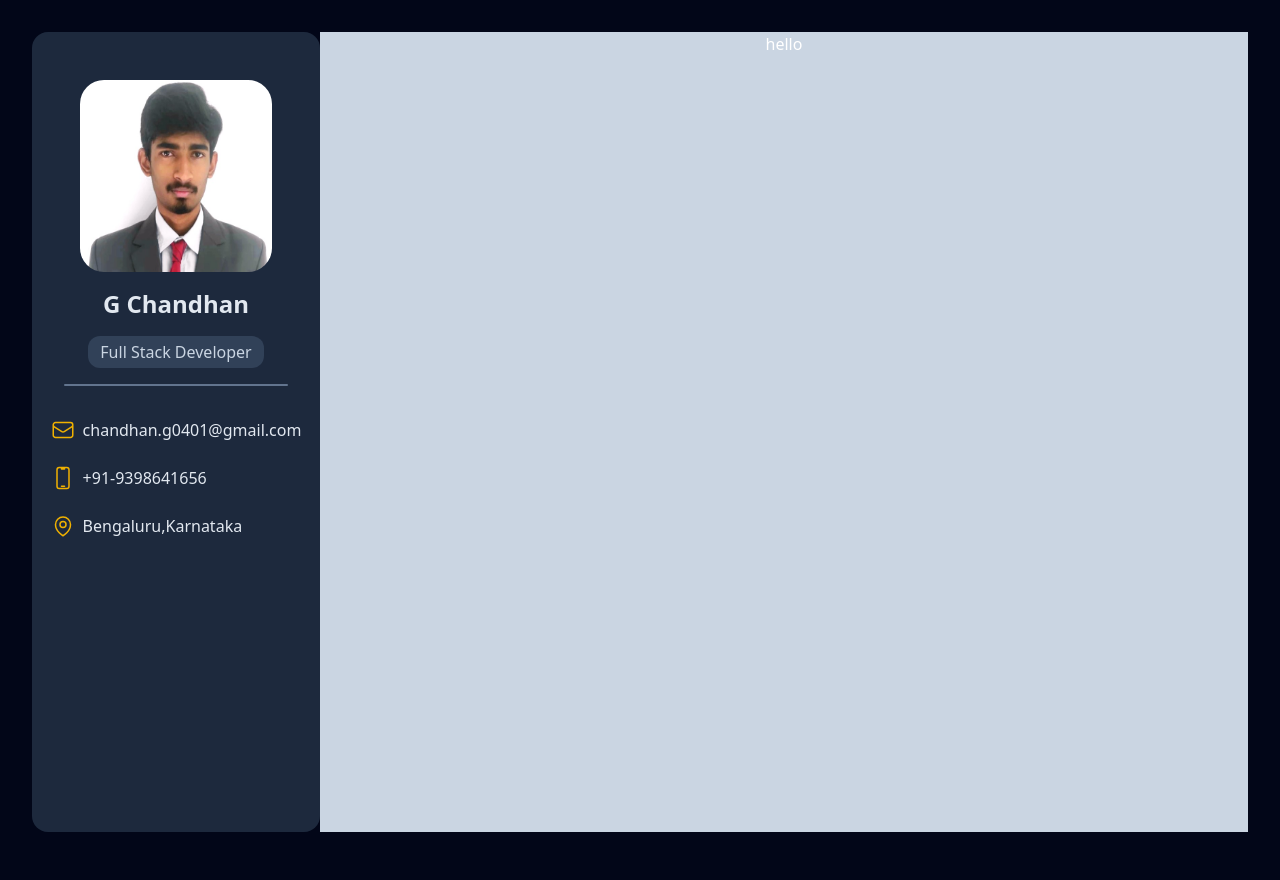
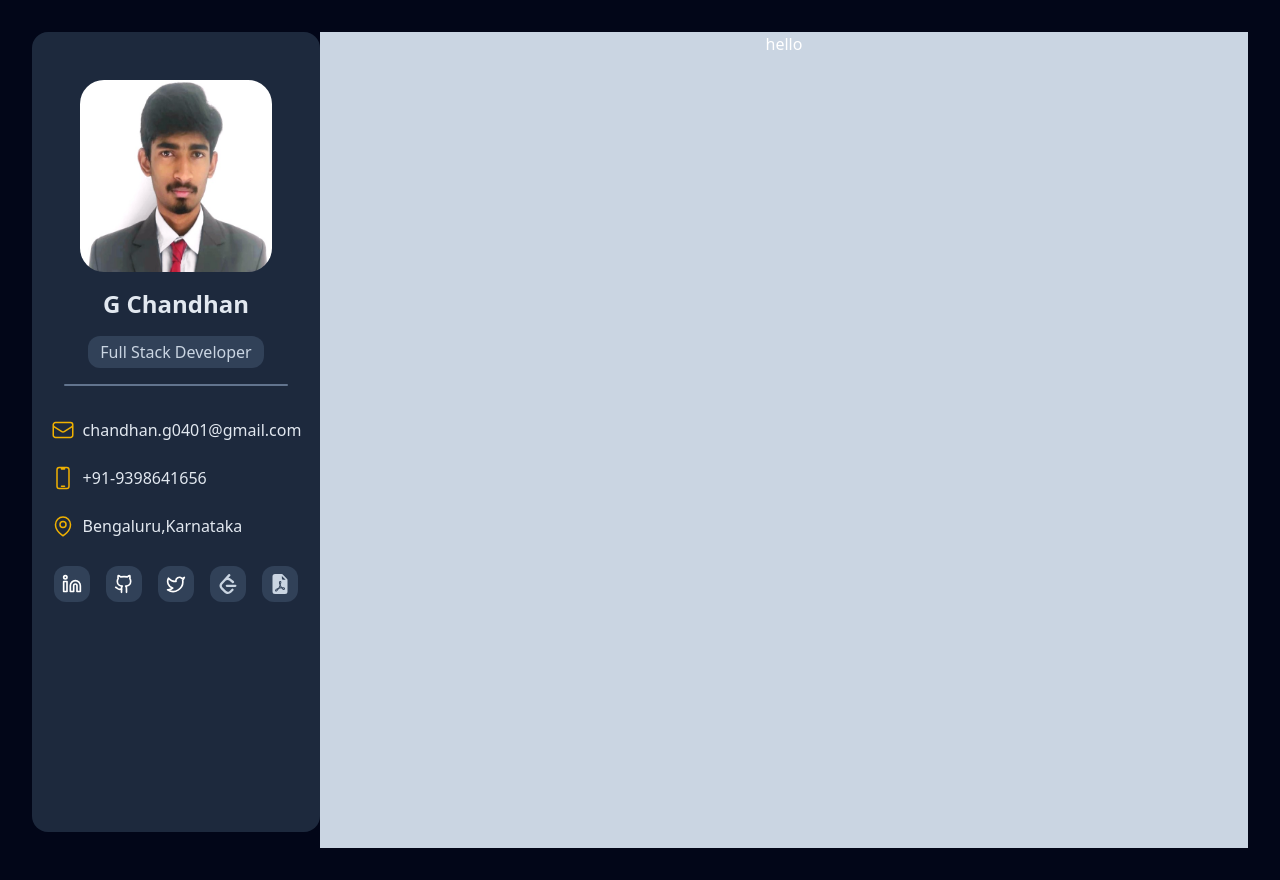
Before and after one commit to chandhan12/G-chandhan, a React (Vite) app: page / in a window 1280 px wide. Built offline with nearby package versions, Linux system fonts and the light colour scheme.

Commit message:
completed profile section

```diff
--- a/src/App.jsx
+++ b/src/App.jsx
@@ -11,7 +11,7 @@ function App() {
   return (
 
       <div className='text-white md:flex-row  flex flex-col '>
-        <div> <Sidebar/></div>
+        <div className='mb-2 pb-2'> <Sidebar/></div>
         <div className='bg-slate-300 w-full'>
               hello
         </div>
--- a/src/Icons/Icons.jsx
+++ b/src/Icons/Icons.jsx
@@ -9,3 +9,17 @@ export const locationIcon=<svg xmlns="http://www.w3.org/2000/svg" fill="none" vi
                             <path stroke-linecap="round" stroke-linejoin="round" d="M15 10.5a3 3 0 1 1-6 0 3 3 0 0 1 6 0Z" />
                             <path stroke-linecap="round" stroke-linejoin="round" d="M19.5 10.5c0 7.142-7.5 11.25-7.5 11.25S4.5 17.642 4.5 10.5a7.5 7.5 0 1 1 15 0Z" />
                             </svg>
+export const LinkedinIcon=<svg xmlns="http://www.w3.org/2000/svg" className="text-slate-300 hover:text-yellow-500 h-4 w-4 md:h-5 md:w-5" width="24" height="24" viewBox="0 0 24 24" fill="none" stroke="currentColor" stroke-width="2" stroke-linecap="round" stroke-linejoin="round" class="lucide lucide-linkedin w-4 h-4 md:w-5 md:h-5"><path d="M16 8a6 6 0 0 1 6 6v7h-4v-7a2 2 0 0 0-2-2 2 2 0 0 0-2 2v7h-4v-7a6 6 0 0 1 6-6z"></path>
+        <rect width="4" height="12" x="2" y="9"></rect><circle cx="4" cy="4" r="2"></circle></svg>
+
+export const GithubIcon=<svg xmlns="http://www.w3.org/2000/svg" className="text-slate-300 hover:text-yellow-500 h-4 w-4 md:h-5 md:w-5" width="24" height="24" viewBox="0 0 24 24" fill="none" stroke="currentColor" stroke-width="2" stroke-linecap="round" stroke-linejoin="round" class="lucide lucide-github w-4 h-4 md:w-5 md:h-5">
+    <path d="M15 22v-4a4.8 4.8 0 0 0-1-3.5c3 0 6-2 6-5.5.08-1.25-.27-2.48-1-3.5.28-1.15.28-2.35 0-3.5 0 0-1 0-3 1.5-2.64-.5-5.36-.5-8 0C6 2 5 2 5 2c-.3 1.15-.3 2.35 0 3.5A5.403 5.403 0 0 0 4 9c0 3.5 3 5.5 6 5.5-.39.49-.68 1.05-.85 1.65-.17.6-.22 1.23-.15 1.85v4"></path><path d="M9 18c-4.51 2-5-2-7-2"></path></svg>
+
+export const twitterIcon=<svg xmlns="http://www.w3.org/2000/svg" className="text-slate-300 hover:text-yellow-500 h-4 w-4 md:h-5 md:w-5" width="24" height="24" viewBox="0 0 24 24" fill="none" stroke="currentColor" stroke-width="2" stroke-linecap="round" stroke-linejoin="round" class="lucide lucide-twitter w-4 h-4 md:w-5 md:h-5">
+    <path d="M22 4s-.7 2.1-2 3.4c1.6 10-9.4 17.3-18 11.6 2.2.1 4.4-.6 6-2C3 15.5.5 9.6 3 5c2.2 2.6 5.6 4.1 9 4-.9-4.2 4-6.6 7-3.8 1.1 0 3-1.2 3-1.2z"></path></svg>
+
+export const leetcodeIcon=<svg stroke="currentColor" fill="currentColor" stroke-width="0" role="img" viewBox="0 0 24 24" className="text-slate-300 hover:text-yellow-500 h-4 w-4 md:h-5 md:w-5" height="1em" width="1em" xmlns="http://www.w3.org/2000/svg">
+    <path d="M13.483 0a1.374 1.374 0 0 0-.961.438L7.116 6.226l-3.854 4.126a5.266 5.266 0 0 0-1.209 2.104 5.35 5.35 0 0 0-.125.513 5.527 5.527 0 0 0 .062 2.362 5.83 5.83 0 0 0 .349 1.017 5.938 5.938 0 0 0 1.271 1.818l4.277 4.193.039.038c2.248 2.165 5.852 2.133 8.063-.074l2.396-2.392c.54-.54.54-1.414.003-1.955a1.378 1.378 0 0 0-1.951-.003l-2.396 2.392a3.021 3.021 0 0 1-4.205.038l-.02-.019-4.276-4.193c-.652-.64-.972-1.469-.948-2.263a2.68 2.68 0 0 1 .066-.523 2.545 2.545 0 0 1 .619-1.164L9.13 8.114c1.058-1.134 3.204-1.27 4.43-.278l3.501 2.831c.593.48 1.461.387 1.94-.207a1.384 1.384 0 0 0-.207-1.943l-3.5-2.831c-.8-.647-1.766-1.045-2.774-1.202l2.015-2.158A1.384 1.384 0 0 0 13.483 0zm-2.866 12.815a1.38 1.38 0 0 0-1.38 1.382 1.38 1.38 0 0 0 1.38 1.382H20.79a1.38 1.38 0 0 0 1.38-1.382 1.38 1.38 0 0 0-1.38-1.382z"></path></svg>
+
+export const ResumeIcon=<svg stroke="currentColor" fill="currentColor" stroke-width="0" viewBox="0 0 16 16" className="text-slate-300 hover:text-yellow-500 h-4 w-4 md:h-5 md:w-5" height="1em" width="1em" xmlns="http://www.w3.org/2000/svg"><path d="M5.523 12.424q.21-.124.459-.238a8 8 0 0 1-.45.606c-.28.337-.498.516-.635.572l-.035.012a.3.3 0 0 1-.026-.044c-.056-.11-.054-.216.04-.36.106-.165.319-.354.647-.548m2.455-1.647q-.178.037-.356.078a21 21 0 0 0 .5-1.05 12 12 0 0 0 .51.858q-.326.048-.654.114m2.525.939a4 4 0 0 1-.435-.41q.344.007.612.054c.317.057.466.147.518.209a.1.1 0 0 1 .026.064.44.44 0 0 1-.06.2.3.3 0 0 1-.094.124.1.1 0 0 1-.069.015c-.09-.003-.258-.066-.498-.256M8.278 6.97c-.04.244-.108.524-.2.829a5 5 0 0 1-.089-.346c-.076-.353-.087-.63-.046-.822.038-.177.11-.248.196-.283a.5.5 0 0 1 .145-.04c.013.03.028.092.032.198q.008.183-.038.465z">
+    </path><path fill-rule="evenodd" d="M4 0h5.293A1 1 0 0 1 10 .293L13.707 4a1 1 0 0 1 .293.707V14a2 2 0 0 1-2 2H4a2 2 0 0 1-2-2V2a2 2 0 0 1 2-2m5.5 1.5v2a1 1 0 0 0 1 1h2zM4.165 13.668c.09.18.23.343.438.419.207.075.412.04.58-.03.318-.13.635-.436.926-.786.333-.401.683-.927 1.021-1.51a11.7 11.7 0 0 1 1.997-.406c.3.383.61.713.91.95.28.22.603.403.934.417a.86.86 0 0 0 .51-.138c.155-.101.27-.247.354-.416.09-.181.145-.37.138-.563a.84.84 0 0 0-.2-.518c-.226-.27-.596-.4-.96-.465a5.8 5.8 0 0 0-1.335-.05 11 11 0 0 1-.98-1.686c.25-.66.437-1.284.52-1.794.036-.218.055-.426.048-.614a1.24 1.24 0 0 0-.127-.538.7.7 0 0 0-.477-.365c-.202-.043-.41 0-.601.077-.377.15-.576.47-.651.823-.073.34-.04.736.046 1.136.088.406.238.848.43 1.295a20 20 0 0 1-1.062 2.227 7.7 7.7 0 0 0-1.482.645c-.37.22-.699.48-.897.787-.21.326-.275.714-.08 1.103"></path></svg>
--- a/src/components/Sidebar.jsx
+++ b/src/components/Sidebar.jsx
@@ -1,25 +1,43 @@
 import React from 'react'
 import profilepic from '../assets/photos/prophoto.jpg'
-import { locationIcon, message, phoneIcon } from '../Icons/Icons'
+import { GithubIcon, leetcodeIcon, LinkedinIcon, locationIcon, message, phoneIcon, ResumeIcon, twitterIcon } from '../Icons/Icons'
 import SidebarItem from './sidebarItem'
 
 
 
 const Sidebar = () => {
   return (
-    <div className=' md:h-screen md:w-72 w-full bg-slate-800 rounded-2xl flex flex-col items-center '>
-     <div className='m-2 p-2  h-auto mt-10 flex md:flex-col justify-center' >
-        <img src={profilepic} alt="" className='md:h-48 md:w-48 h-36 w-36 rounded-3xl'/>
+    <div className=' md:h-screen h-auto pb-4 md:w-72 w-full bg-slate-800 rounded-2xl flex flex-col items-center '>
+     <div className='m-2 p-2  h-auto  mt-10 flex md:flex-col justify-center' >
+        <img src={profilepic} alt="" className='md:h-48 md:w-48 h-24 w-24 rounded-3xl'/>
         <div className='md:flex flex flex-col '>
         <h2 className='md:text-2xl text-xl font-semibold m-2 p-2 text-slate-200'>G Chandhan</h2>
         <p className='bg-slate-700 md:p-1 rounded-xl md:h-8 md:w-44 h-10 w-full p-2 ml-2 text-slate-300 md:text-md text-center '>Full Stack Developer</p>
         </div>
      </div>
-     <p className='bg-slate-500 h-0.5 w-56 rounded-2xl'></p>
+     <p className='bg-slate-500 h-0.5 md:w-56 w-72 rounded-2xl'></p>
      <div className='mt-5'>
      <SidebarItem icon={message} text="chandhan.g0401@gmail.com"/>
      <SidebarItem icon={phoneIcon} text="+91-9398641656"/>
      <SidebarItem icon={locationIcon} text="Bengaluru,Karnataka"/>
+     </div>
+     <div className='separator'></div>
+     <div className='flex p-2  '>
+        <div className='bg-slate-700 rounded-xl p-2 m-2'>
+        <a target="_blank" className=" hover:text-yellow-500 transition-colors mb-2" href="https://www.linkedin.com/in/g-chandhan-aa4478255/">{LinkedinIcon}</a>
+        </div>
+        <div className='bg-slate-700 rounded-xl p-2 m-2'>
+        <a target="_blank" className=" hover:text-yellow-500 transition-colors mb-2" href="https://github.com/chandhan12">{GithubIcon}</a>
+        </div>
+        <div className='bg-slate-700 rounded-xl p-2 m-2'>
+        <a target="_blank" className=" hover:text-yellow-500 transition-colors mb-2" href="https://x.com/gorlanna78874">{twitterIcon}</a>
+        </div>
+        <div className='bg-slate-700 rounded-xl p-2 m-2'>
+        <a target="_blank" className=" hover:text-yellow-500 transition-colors mb-2" href="https://leetcode.com/u/Chandhan1-/">{leetcodeIcon}</a>
+        </div>
+        <div className='bg-slate-700 rounded-xl p-2 m-2'>
+        <a target="_blank" className=" hover:text-yellow-500 transition-colors mb-2" href="/G chandhan Resume 3.pdf">{ResumeIcon}</a>
+        </div>
      </div>
     </div>
   )
```
Also changed, not shown: 1 other file (tests, documents, lock files or other folders).
